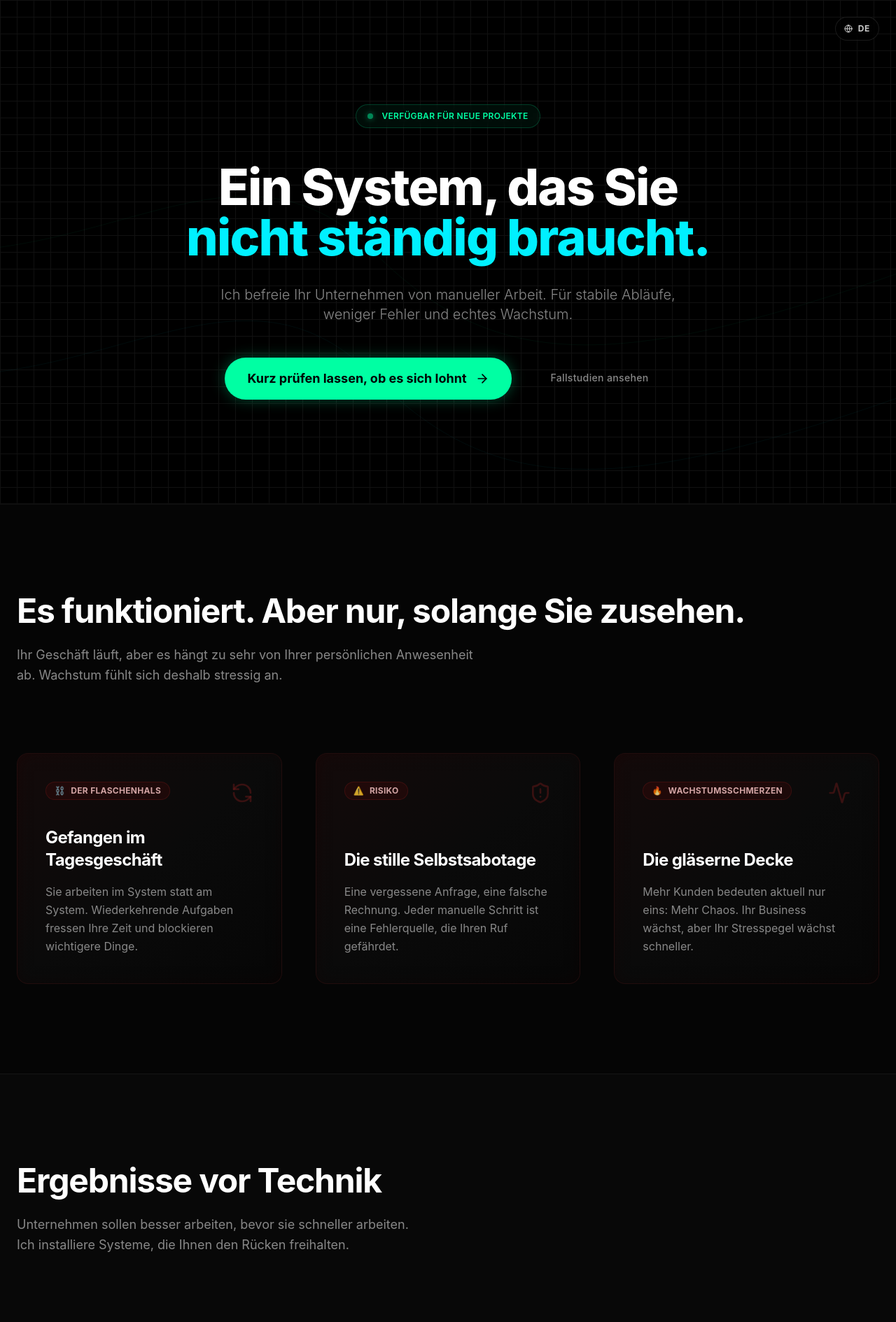
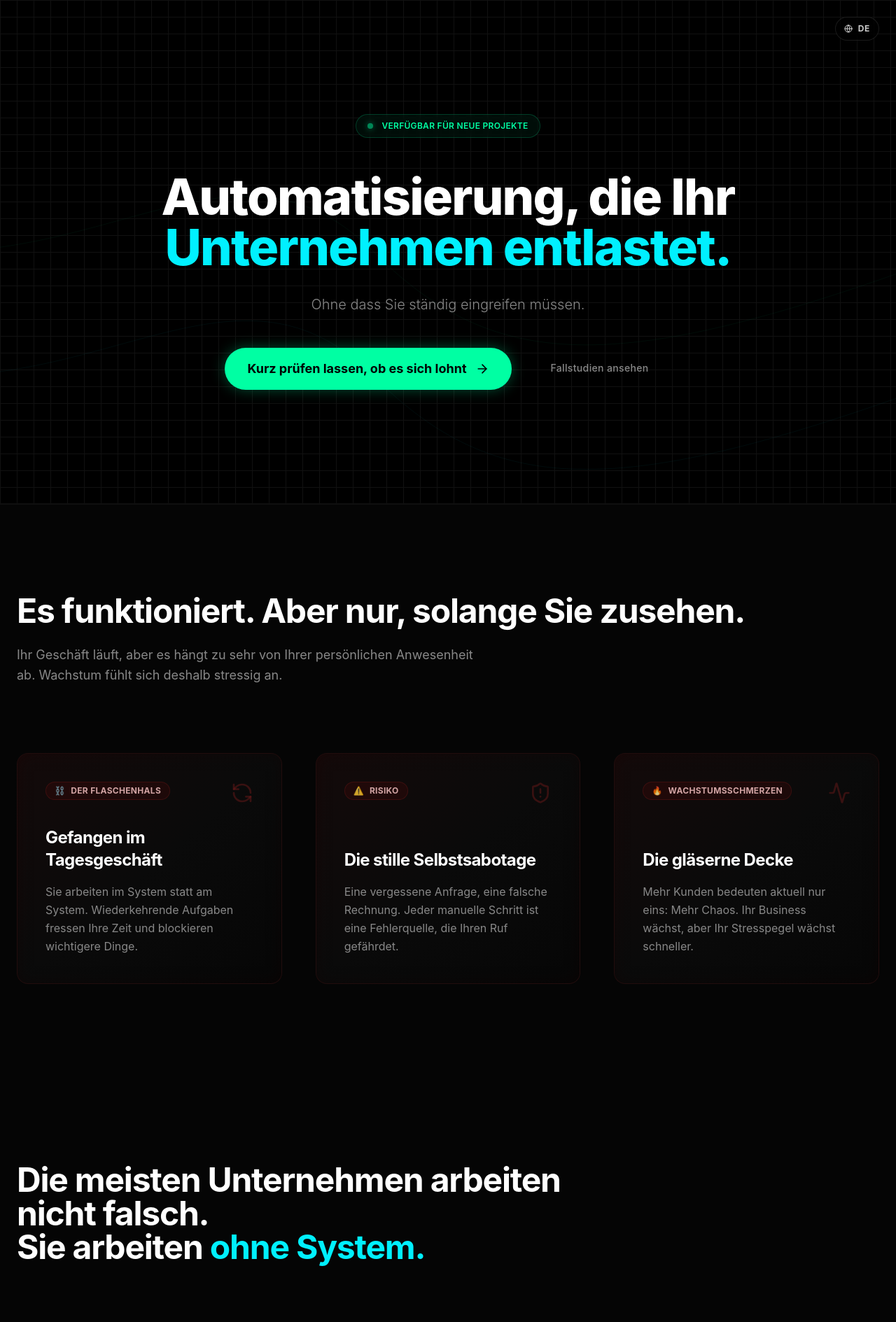
Before and after one commit to bseckin/landingpage, a React (Vite) app: page / in a window 1280 px wide. Shown: the top 1889 px of the page at 70% size. Built offline with nearby package versions, Linux system fonts and the light colour scheme.

Commit message:
Implement bridge section

```diff
--- a/src/App.tsx
+++ b/src/App.tsx
@@ -1,6 +1,7 @@
 import { BrowserRouter, Routes, Route } from 'react-router-dom';
 import Hero from './components/Hero';
 import ProblemGrid from './components/ProblemGrid';
+import BridgeSection from './components/BridgeSection';
 import Services from './components/Services';
 import About from './components/About';
 import Process from './components/Process';
@@ -23,6 +24,7 @@ function App() {
               <LanguageToggle />
               <Hero />
               <ProblemGrid />
+              <BridgeSection />
               <Services />
               <CaseStudyGrid />
               <About />
--- /dev/null
+++ b/src/components/BridgeSection.tsx
@@ -0,0 +1,19 @@
+import { useLanguage } from '../context/LanguageContext';
+
+const BridgeSection = () => {
+    const { t } = useLanguage();
+
+    return (
+        <section className="py-24 md:py-32 bg-[#050505]">
+            <div className="container mx-auto px-6">
+                <div className="max-w-4xl md:mx-0">
+                    <h2 className="text-3xl md:text-5xl font-bold text-white font-sans leading-tight">
+                        {t.bridge.headline}
+                    </h2>
+                </div>
+            </div>
+        </section>
+    );
+};
+
+export default BridgeSection;
--- a/src/content/hero.json
+++ b/src/content/hero.json
@@ -1,7 +1,7 @@
 {
   "status": "VERFÜGBAR FÜR NEUE PROJEKTE",
-  "headline": "Ein System, das Sie \nnicht ständig braucht.",
-  "subHeadline": "Ich befreie Ihr Unternehmen von manueller Arbeit. Für stabile Abläufe, weniger Fehler und echtes Wachstum.",
+  "headline": "Automatisierung, die Ihr \nUnternehmen entlastet.",
+  "subHeadline": "Ohne dass Sie ständig eingreifen müssen.",
   "description": "Während Sie schlafen, arbeiten meine Systeme.\nSkalierbarkeit ohne Kopfschmerzen.",
   "primaryBtn": "Kurz prüfen lassen, ob es sich lohnt",
   "secondaryBtn": "Fallstudien ansehen"
--- a/src/content/translations.tsx
+++ b/src/content/translations.tsx
@@ -29,6 +29,9 @@ export const translations = {
                     description: "Mehr Kunden bedeuten aktuell nur eins: Mehr Chaos. Ihr Business wächst, aber Ihr Stresspegel wächst schneller."
                 }
             ]
+        },
+        bridge: {
+            headline: <>Die meisten Unternehmen arbeiten nicht falsch.<br />Sie arbeiten <span className="text-secondary">ohne System.</span></>
         },
         services: {
             headline: "Ergebnisse vor Technik",
@@ -145,6 +148,9 @@ export const translations = {
                 }
             ]
         },
+        bridge: {
+            headline: <>Most companies don't work incorrectly.<br />They work <span className="text-secondary">without a system.</span></>
+        },
         services: {
             headline: "Results before Technology",
             sub: "Businesses should work better before they work faster. I install systems that keep your back free.",
```
